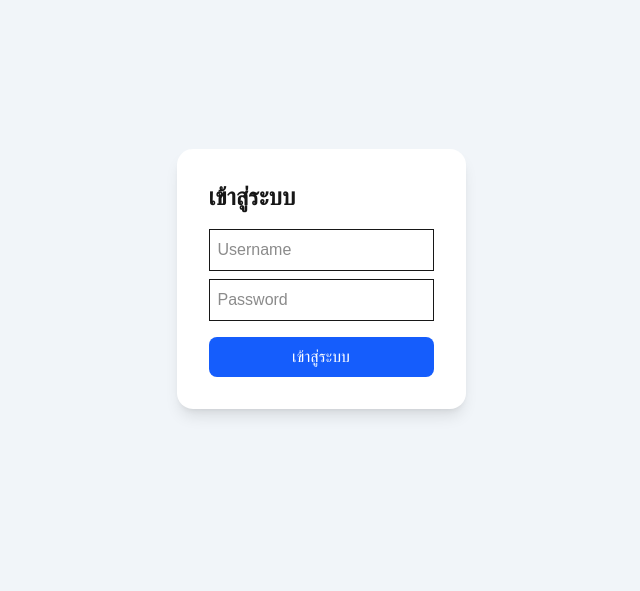
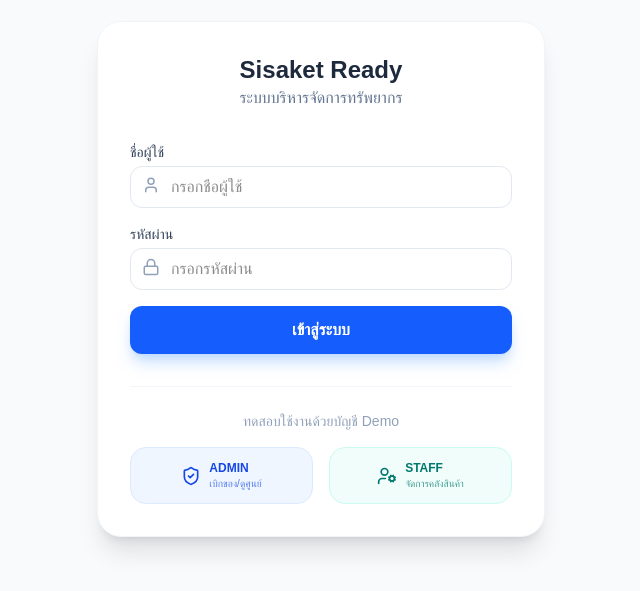
Before and after one commit to Garfew69/sisaket-frontend, a Next.js app: page /login in a window 1280 px wide. Shown: the part 121-712 px from the top of the page, without its empty margins (319-959 px from the left). Built offline with nearby package versions, Linux system fonts and the light colour scheme.

Commit message:
Fix login module error and add logout button

```diff
--- a/app/login/page.tsx
+++ b/app/login/page.tsx
@@ -2,31 +2,116 @@
 import { useState } from 'react';
 import axios from 'axios';
 import { useRouter } from 'next/navigation';
+import { User, Lock, ShieldCheck, UserCog } from 'lucide-react';
 
-export default function LoginPage() { // ต้องมี export default แบบนี้
+export default function LoginPage() {
   const [username, setUsername] = useState('');
   const [password, setPassword] = useState('');
+  const [loading, setLoading] = useState(false);
   const router = useRouter();
 
-  const handleLogin = async (e: React.FormEvent) => {
-    e.preventDefault();
+  // ฟังก์ชันล็อกอินหลัก
+  const handleLogin = async (e?: React.FormEvent, demoUser?: string, demoPass?: string) => {
+    if (e) e.preventDefault();
+    setLoading(true);
+
+    // ใช้ค่าจากปุ่ม Demo หรือค่าจาก Input
+    const loginData = {
+      username: demoUser || username,
+      password: demoPass || password
+    };
+
     try {
-      const res = await axios.post(`${process.env.NEXT_PUBLIC_API_URL}/api/login`, { username, password });
+      const res = await axios.post(`${process.env.NEXT_PUBLIC_API_URL}/api/login`, loginData);
+
+      // เก็บข้อมูลลง LocalStorage
       localStorage.setItem('token', res.data.token);
-      router.push('/');
-    } catch (err) {
-      alert('เข้าสู่ระบบไม่สำเร็จ');
+      localStorage.setItem('role', res.data.role);
+
+      router.replace('/'); // ไปหน้า Dashboard
+    } catch (err: any) {
+      alert(err.response?.data?.message || 'เข้าสู่ระบบไม่สำเร็จ');
+    } finally {
+      setLoading(false);
     }
   };
 
   return (
-    <div className="min-h-screen flex items-center justify-center bg-slate-100">
-      <form onSubmit={handleLogin} className="p-8 bg-white rounded-2xl shadow-lg">
-        <h1 className="text-2xl font-bold mb-4">เข้าสู่ระบบ</h1>
-        <input type="text" placeholder="Username" className="block w-full mb-2 p-2 border" onChange={(e) => setUsername(e.target.value)} />
-        <input type="password" placeholder="Password" className="block w-full mb-4 p-2 border" onChange={(e) => setPassword(e.target.value)} />
-        <button className="w-full bg-blue-600 text-white py-2 rounded-lg">เข้าสู่ระบบ</button>
-      </form>
+    <div className="min-h-screen flex flex-col items-center justify-center bg-slate-50 p-4">
+      <div className="w-full max-w-md bg-white rounded-3xl shadow-xl border border-slate-100 p-8">
+        <div className="text-center mb-8">
+          <h1 className="text-2xl font-bold text-slate-800">Sisaket Ready</h1>
+          <p className="text-slate-500">ระบบบริหารจัดการทรัพยากร</p>
+        </div>
+
+        <form onSubmit={handleLogin} className="space-y-4">
+          <div>
+            <label className="block text-sm font-medium text-slate-700 mb-1">ชื่อผู้ใช้</label>
+            <div className="relative">
+              <User className="absolute left-3 top-2.5 text-slate-400" size={18} />
+              <input
+                type="text"
+                value={username}
+                onChange={(e) => setUsername(e.target.value)}
+                className="w-full pl-10 pr-4 py-2 border border-slate-200 rounded-xl focus:ring-2 focus:ring-blue-500 outline-none"
+                placeholder="กรอกชื่อผู้ใช้"
+                required
+              />
+            </div>
+          </div>
+
+          <div>
+            <label className="block text-sm font-medium text-slate-700 mb-1">รหัสผ่าน</label>
+            <div className="relative">
+              <Lock className="absolute left-3 top-2.5 text-slate-400" size={18} />
+              <input
+                type="password"
+                value={password}
+                onChange={(e) => setPassword(e.target.value)}
+                className="w-full pl-10 pr-4 py-2 border border-slate-200 rounded-xl focus:ring-2 focus:ring-blue-500 outline-none"
+                placeholder="กรอกรหัสผ่าน"
+                required
+              />
+            </div>
+          </div>
+
+          <button
+            type="submit"
+            disabled={loading}
+            className="w-full bg-blue-600 text-white py-3 rounded-xl font-bold hover:bg-blue-700 transition-all shadow-lg shadow-blue-200 disabled:bg-blue-300"
+          >
+            {loading ? 'กำลังเข้าสู่ระบบ...' : 'เข้าสู่ระบบ'}
+          </button>
+        </form>
+
+        {/* --- ส่วนของปุ่ม Demo --- */}
+        <div className="mt-8 pt-6 border-t border-slate-100">
+          <p className="text-center text-sm text-slate-400 mb-4">ทดสอบใช้งานด้วยบัญชี Demo</p>
+          <div className="grid grid-cols-2 gap-4">
+            <button
+              onClick={() => handleLogin(undefined, 'admin', 'admin123')}
+              className="flex items-center justify-center gap-2 p-3 border border-blue-100 bg-blue-50 text-blue-700 rounded-2xl hover:bg-blue-100 transition-all group"
+            >
+              <ShieldCheck size={20} className="group-hover:scale-110 transition-transform" />
+              <div className="text-left">
+                <p className="text-xs font-bold uppercase">Admin</p>
+                <p className="text-[10px] opacity-70">เบิกของ/ดูศูนย์</p>
+              </div>
+            </button>
+
+            <button
+              onClick={() => handleLogin(undefined, 'staff', 'staff123')}
+              className="flex items-center justify-center gap-2 p-3 border border-teal-100 bg-teal-50 text-teal-700 rounded-2xl hover:bg-teal-100 transition-all group"
+            >
+              <UserCog size={20} className="group-hover:scale-110 transition-transform" />
+              <div className="text-left">
+                <p className="text-xs font-bold uppercase">Staff</p>
+                <p className="text-[10px] opacity-70">จัดการคลังสินค้า</p>
+              </div>
+            </button>
+          </div>
+        </div>
+      </div>
     </div>
   );
 }
```
